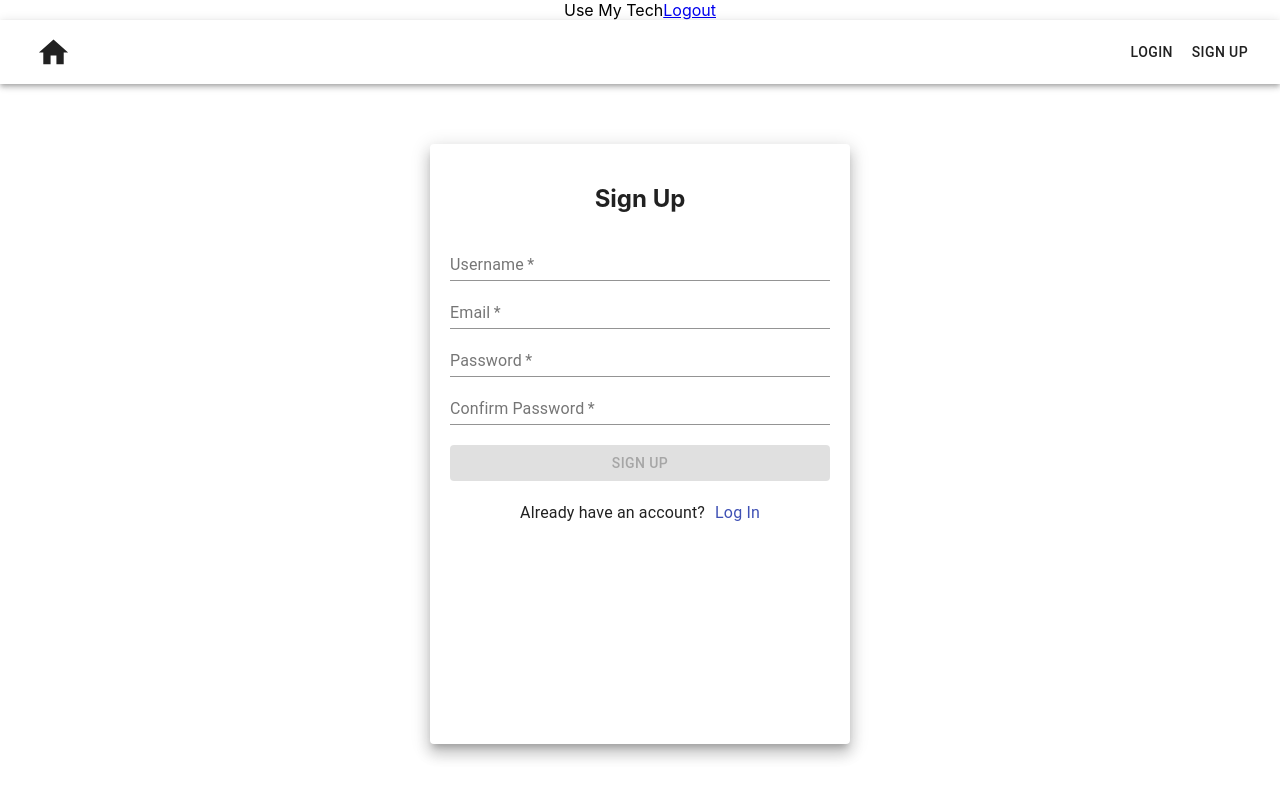
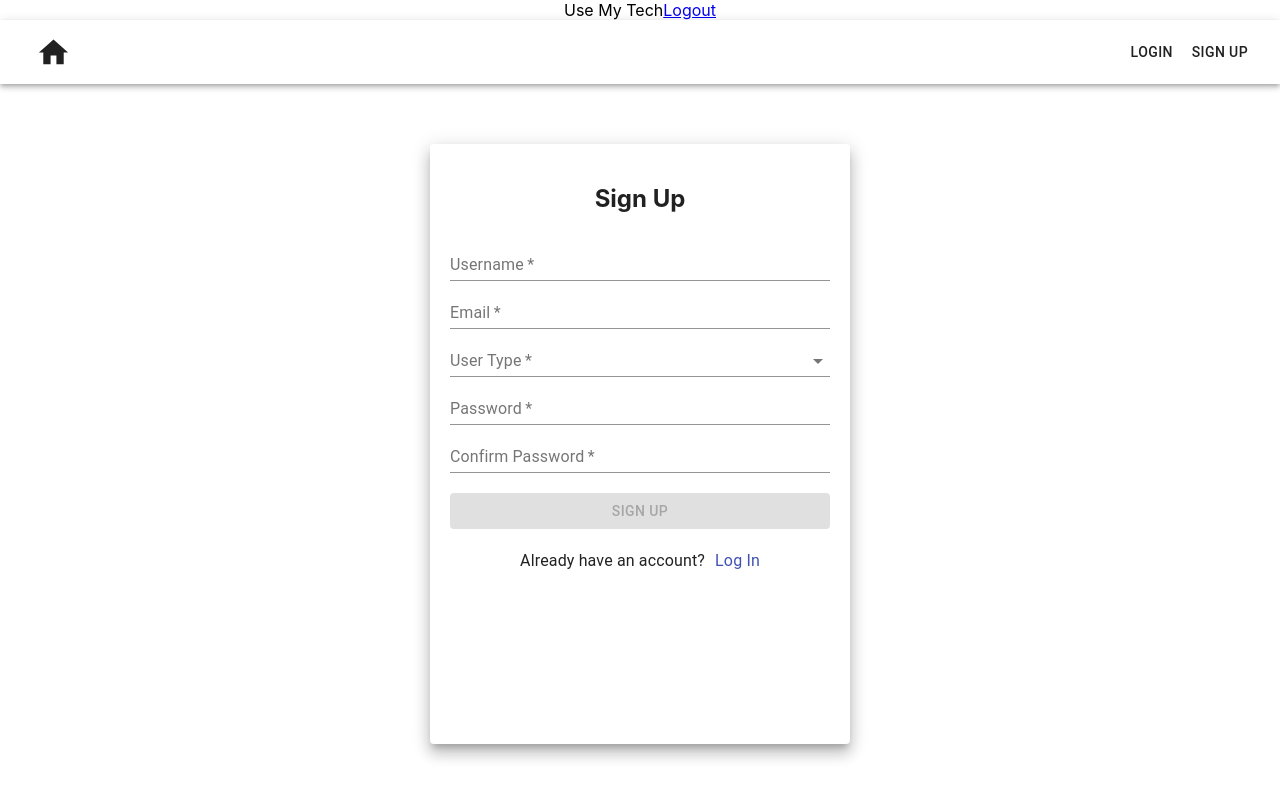
Before and after one commit to ptct-use-my-tech-3/use-my-tech-frontend, a React (Create React App) app: page /signup in a window 1280 px wide. Shown: the top 798 px of the page. Built offline with nearby package versions, Linux system fonts and the light colour scheme.

Commit message:
user type added to sign up form

```diff
--- a/src/components/Signup.js
+++ b/src/components/Signup.js
@@ -6,11 +6,12 @@ import {
 	Button,
 	Typography,
 	Link,
+	Select,
+	MenuItem,
 } from "@material-ui/core";
 import {signUpFormSchema}   from '../schemas/signUpFormSchema'
 import { axiosWithAuth } from "../helpers/axiosWithAuth";
 import * as Yup from 'yup'
-
 
 
 
@@ -34,11 +35,12 @@ const Signup = (props) => {
 	const [signUp, setSignup] = useState({
 		username: "",
 		email: "",
+		userType: "",
 		password: "",
 		confirmpassword: "",
 	});
 	//holds error state
-	const [errors, setErrors]=useState({username: "", email: "", password: "", confirmpassword: ""})
+	const [errors, setErrors]=useState({username: "", email: "", userType: "", password: "", confirmpassword: ""})
 
 	//
 	const[disabled, setDisabled] = useState(true);
@@ -109,11 +111,26 @@ const Signup = (props) => {
 					name="email"
 					value={signUp.email}
 					onChange={handleChange}
-					type="email"
+					email
 					label="Email"
 					fullWidth
 					required
 				/>
+
+				<TextField
+					id="userType"
+					name="userType"
+					value={signUp.userType.value}
+					label="User Type"
+					onChange={handleChange}
+					select
+					fullWidth
+					required
+				>
+
+					<MenuItem value={"borrower"}>Borrower</MenuItem>
+					<MenuItem value={"lender"}>Lender</MenuItem>
+				</TextField>
 
 				<TextField
 					id="password"
--- a/src/schemas/SignUpFormSchema.js
+++ b/src/schemas/SignUpFormSchema.js
@@ -3,13 +3,16 @@ import * as Yup from 'yup';
 
 export  const signUpFormSchema = Yup.object().shape({
     username: Yup
-    .string()
+        .string()
 		.required("Must include a username")
 		.min(4,"Username must be at least 4 characters long."),
     email: Yup
 		.string()
 		.email("Must be a valid email address.")
 		.required("Must include email address."),
+    userType: Yup
+        .string()
+        .required("Choose a user type"),
     password: Yup
 		.string()
 		.required("Password is Required")
```
